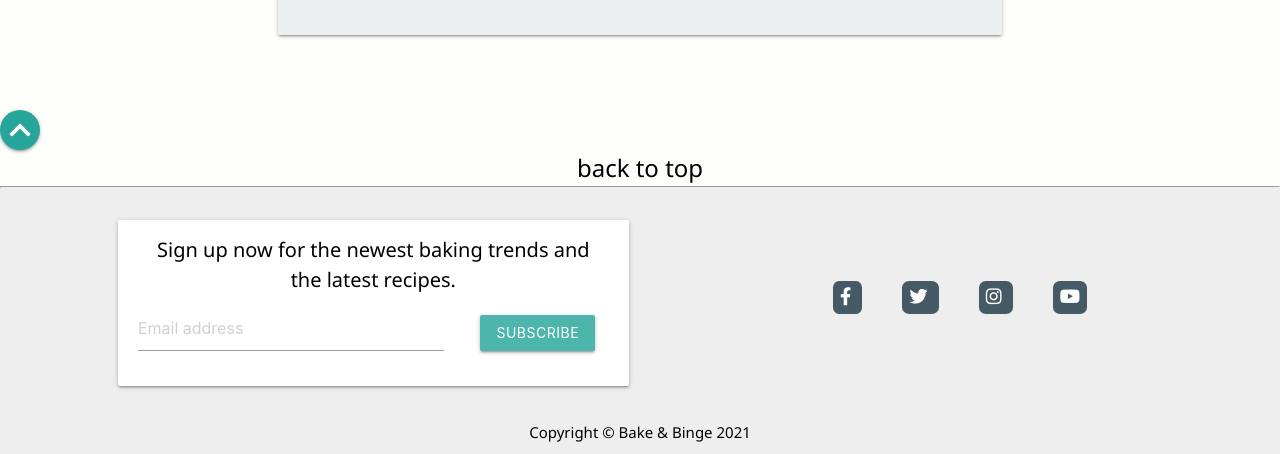
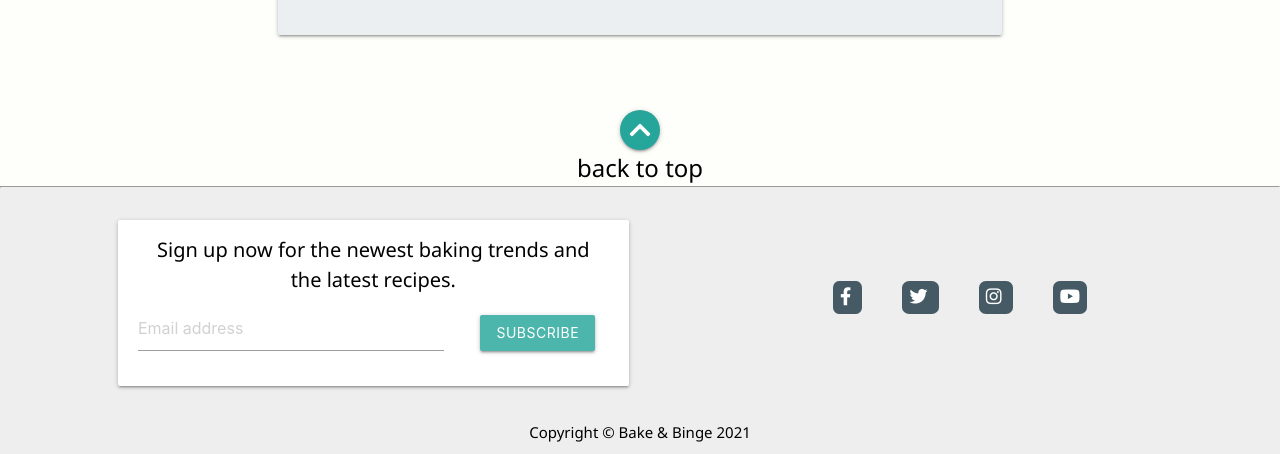
Before and after one commit to chizzletaz/BakeAndBinge, a Flask app: page /add_recipe in a window 1280 px wide. Shown: the part 1735-2189 px from the top of the page. Run offline with Flask 2, Linux system fonts and the light colour scheme; the visitor is signed in with stand-in values (Sample User, id 1); data that the repository does not hold is empty; some libraries are stand-ins or nearby versions.

Commit message:
Layout: style back to top button.

```diff
--- a/templates/base.html
+++ b/templates/base.html
@@ -158,9 +158,9 @@
     </main>
 
 
-        <div id="back-to-top">
-            <a href="#top" class="btn-floating center-align"><i class="fas fa-chevron-up"></i></a>
-            <p class="center-align">back to top</p>
+        <div id="back-to-top" class="center-align">
+            <a href="#top" class="btn-floating"><i class="fas fa-chevron-up"></i></a>
+            <p>back to top</p>
         </div>
 
 
```
